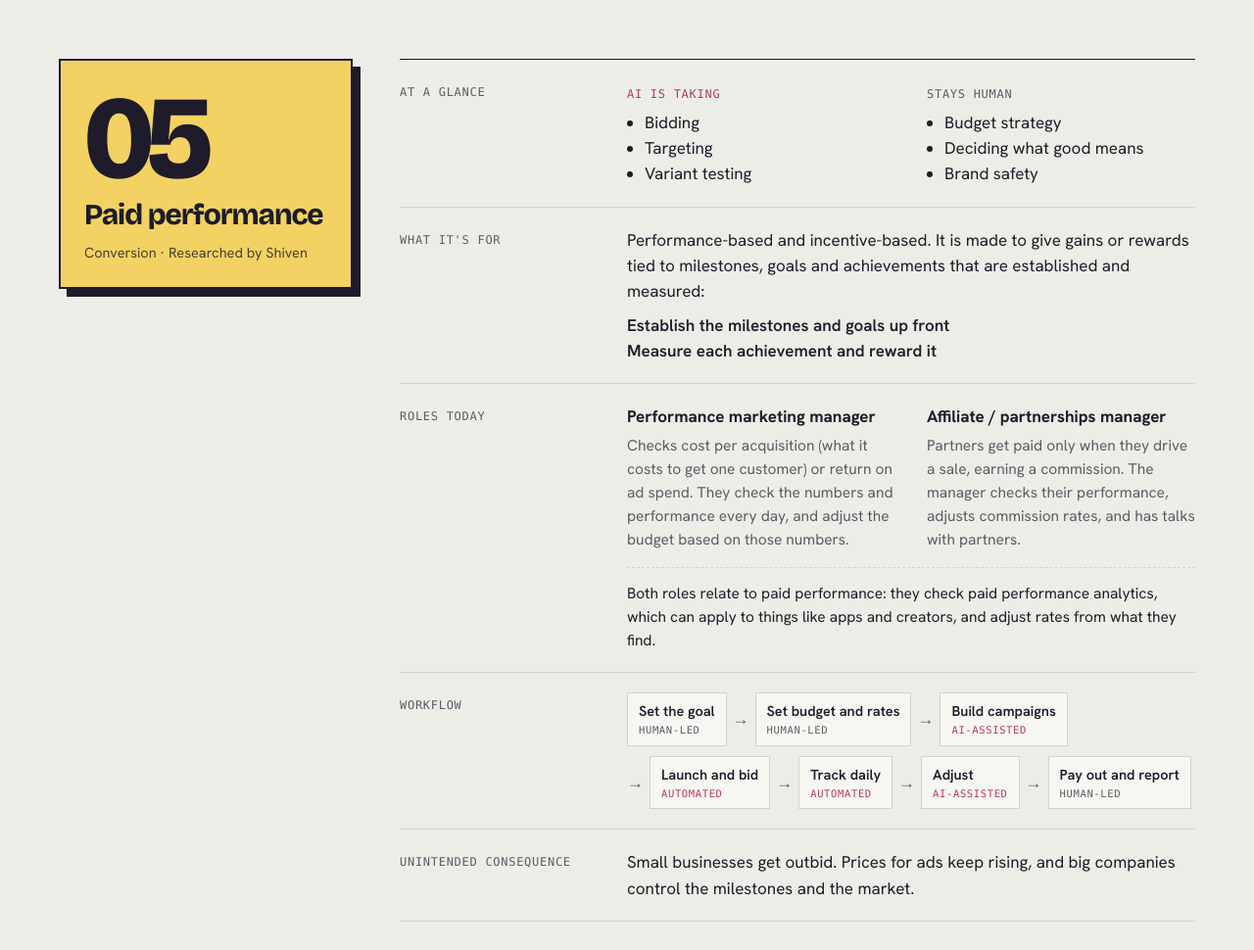
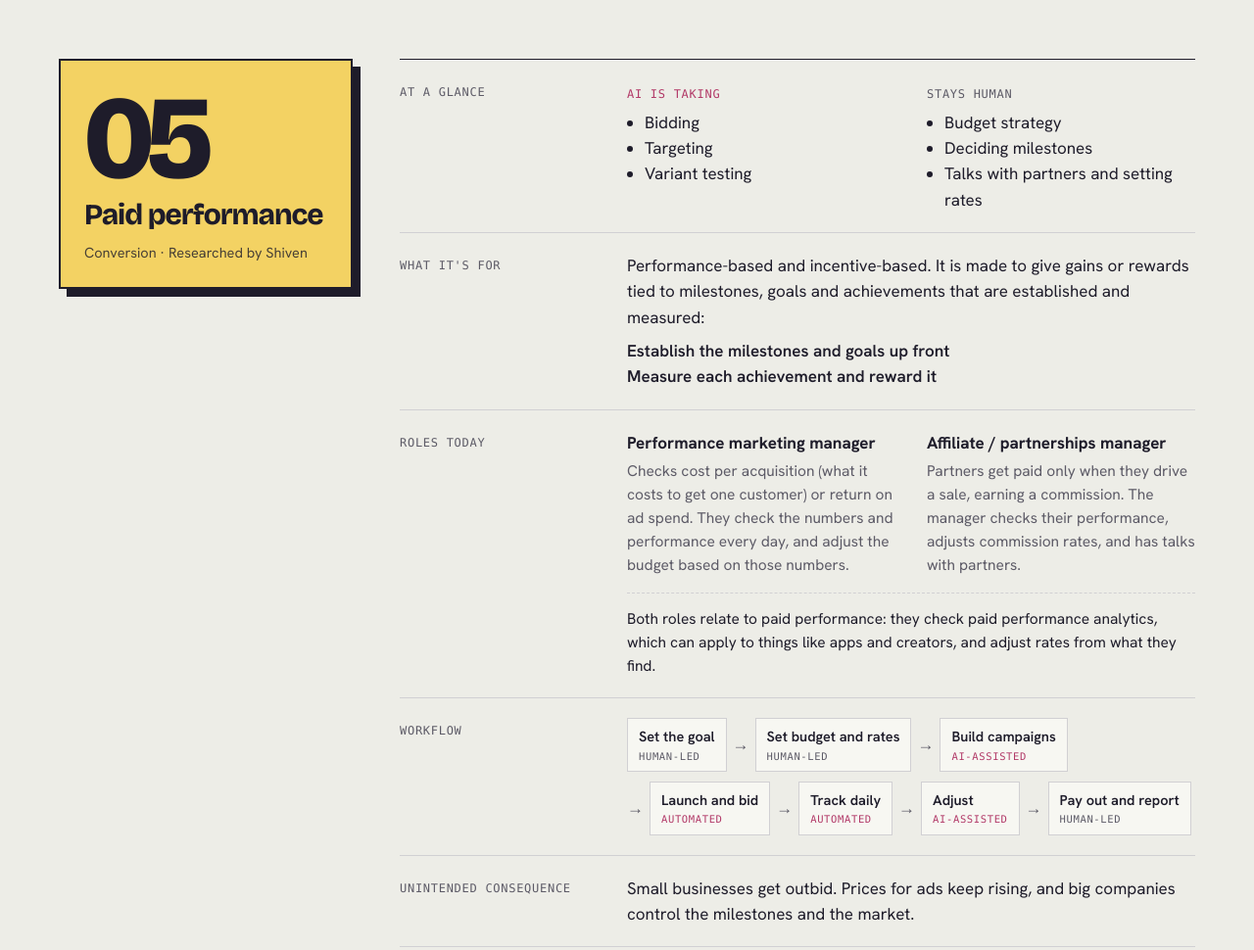
Before and after one commit to ShivenJ1/marketing4, a plain HTML site: page index.html in a window 1280 px wide. Shown: the part 5940-6910 px from the top of the page at 98% size. Drawn offline with nearby package versions, Linux system fonts and the light colour scheme; animation ran at ten frames a second; a web font is replaced by a local one.

Commit message:
Update paid performance Stays human list
Co-Authored-By: Claude Opus 5.5 <noreply@anthropic.com>
Claude-Session: https://claude.ai/code/session_01SKw5tn8Rx9omuMmaXcCHhL

```diff
--- a/index.html
+++ b/index.html
@@ -664,7 +664,7 @@ const CHANNELS = [
   { id: "search", name: "AI search", stage: "Consideration", owner: "Emiliano",
     automates: ["Answers that replace clicks", "Comparisons", "Keyword research"], human: ["Reputation", "Trust", "Original expertise"] },
   { id: "paid", name: "Paid performance", stage: "Conversion", owner: "Shiven",
-    automates: ["Bidding", "Targeting", "Variant testing"], human: ["Budget strategy", "Deciding what good means", "Brand safety"] },
+    automates: ["Bidding", "Targeting", "Variant testing"], human: ["Budget strategy", "Deciding milestones", "Talks with partners and setting rates"] },
   { id: "email", name: "Email & personalization", stage: "Retention", owner: "Lee",
     automates: ["Segmentation", "Send timing", "One-to-one content"], human: ["Privacy calls", "Tone", "When not to send"] }
 ];
```
